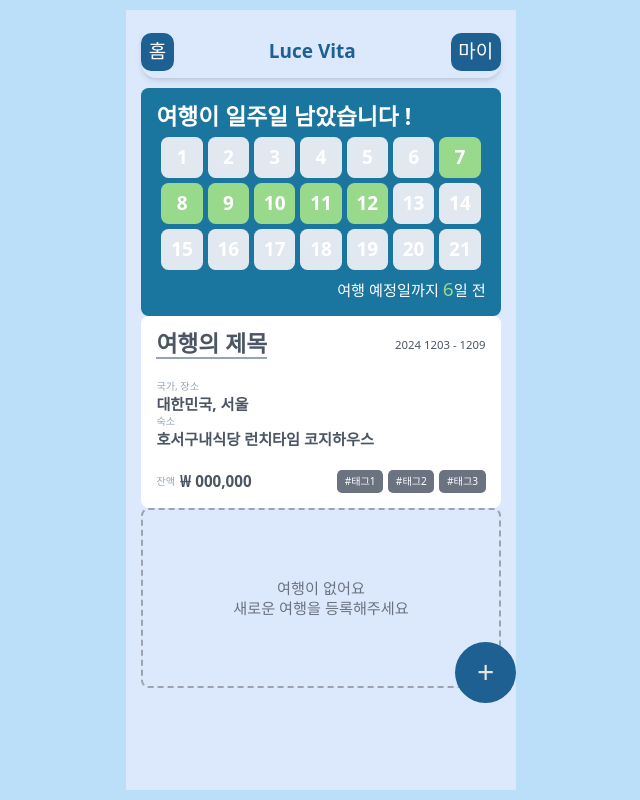
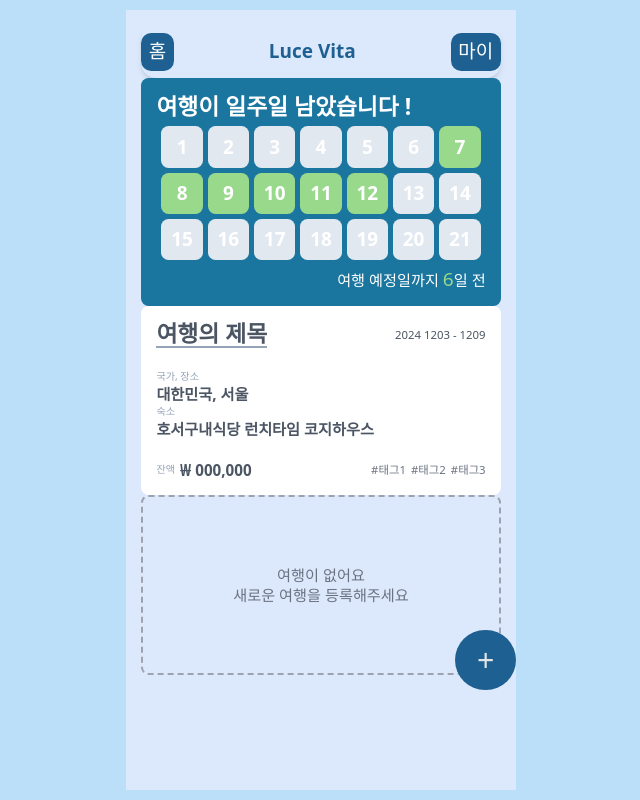
Before and after one commit to kosta-donana/luce-vita-client, a React (Vite) app: page / in a window 1280 px wide. Shown: the whole page, without its empty margins (319-959 px from the left). Built offline with nearby package versions, Linux system fonts and the light colour scheme.

Commit message:
design: Home 피그마 디자인 적용

```diff
--- a/src/components/home/Header.tsx
+++ b/src/components/home/Header.tsx
@@ -1,6 +1,6 @@
 export function Header() {
   return (
-    <header className="flex justify-between items-center py-3 mb-4 rounded-3xl shadow-md text-3xl bg-primary-100">
+    <header className="flex justify-between items-center py-3 rounded-3xl shadow-md text-3xl bg-primary-100">
       <button className="aspect-squre p-3 rounded-2xl bg-primary-500 text-white">홈</button>
       <div className="font-bold text-primary-500">Luce Vita</div>
       <button className="aspect-squre p-3 rounded-2xl bg-primary-500 text-white">마이</button>
--- a/src/components/home/Tag.tsx
+++ b/src/components/home/Tag.tsx
@@ -1,3 +1,3 @@
 export function Tag({ children }: { children: string }) {
-  return <div className="px-3 py-1.5 rounded-lg text-white bg-gray-500">{children}</div>;
+  return <span className="text-lg text-gray-500">{children}</span>;
 }
```
